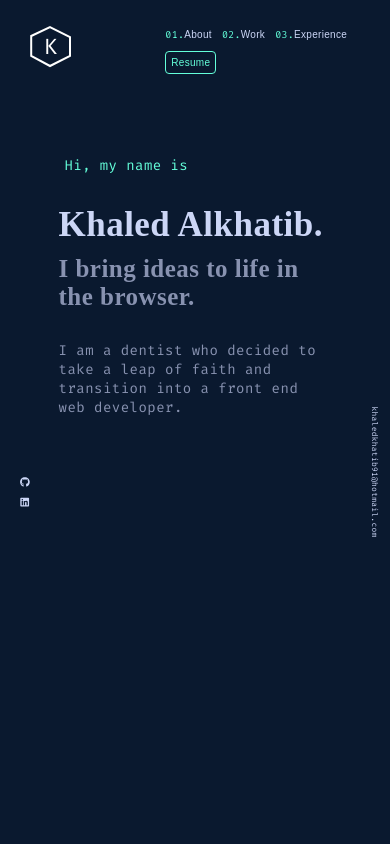
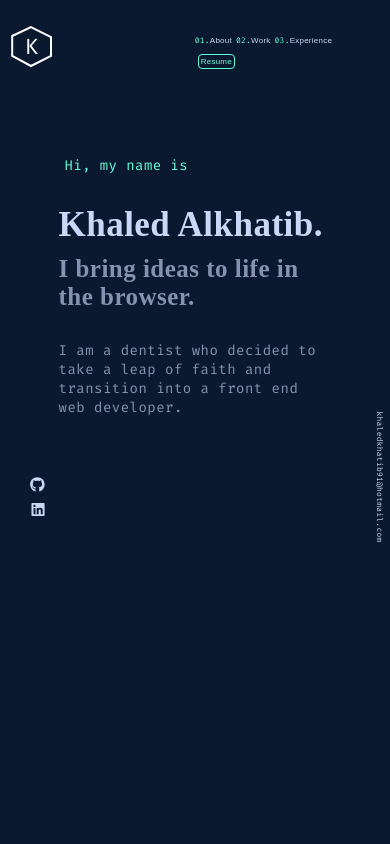
Before and after one commit to Khaled91Alkhatib/Personal-Website, a React (Create React App) app: page / in a window 390 px wide. Shown: the top 844 px of the page. Built offline with nearby package versions, Linux system fonts and the light colour scheme.

Commit message:
Responsive design fixes

```diff
--- a/src/styles/Introduction.scss
+++ b/src/styles/Introduction.scss
@@ -146,7 +146,7 @@
     font-size: 8px;
   }
   .contact-icons {
-    font-size: 10px;
+    font-size: 15px;
   }
 }
 
--- a/src/styles/Navbar.scss
+++ b/src/styles/Navbar.scss
@@ -92,11 +92,12 @@ polygon {
   }
 }
 
-@media only screen and (max-width: 412px) {
+@media only screen and (max-width: 400px) {
   .nav-buttons {
-    font-size: 10px;
+    font-size: 8px;
+    padding: 2px;
   }
   .nav-bar {
-    padding: 0 30px;
+    padding: 0 11px;
   }
 }
--- a/src/styles/Work.scss
+++ b/src/styles/Work.scss
@@ -38,7 +38,7 @@
 }
 
 .other-app-with-image {
-  padding-top: 8em;
+  padding-top: 6em;
   display: flex;
   flex-direction: row-reverse;
 }
@@ -83,18 +83,21 @@ a {
 
 @media only screen and (max-width: 1024px) {
   .app-with-image {
-    flex-direction: column;
+    flex-direction: column-reverse;
   }
   .other-app-with-image {
-    flex-direction: column;
+    flex-direction: column-reverse;
   }
   .third-app {
-    flex-direction: column;
+    flex-direction: column-reverse;
   }
   .work-images {
     height: auto;
   }
   .app-details, .other-app-details {
-    margin: 2em 0 0 0;
+    margin: 0;
+  }
+  .app-desc {
+    margin-bottom: 2em;
   }
 }
```
